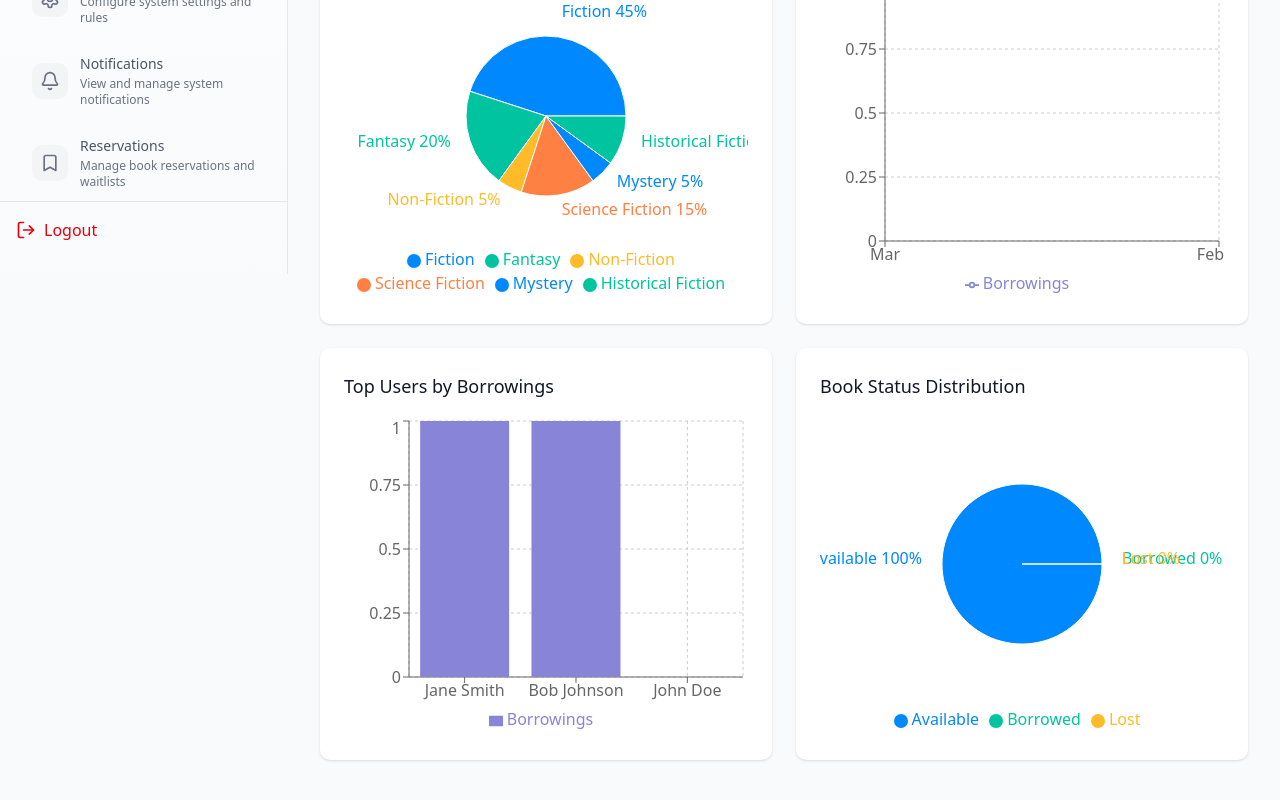
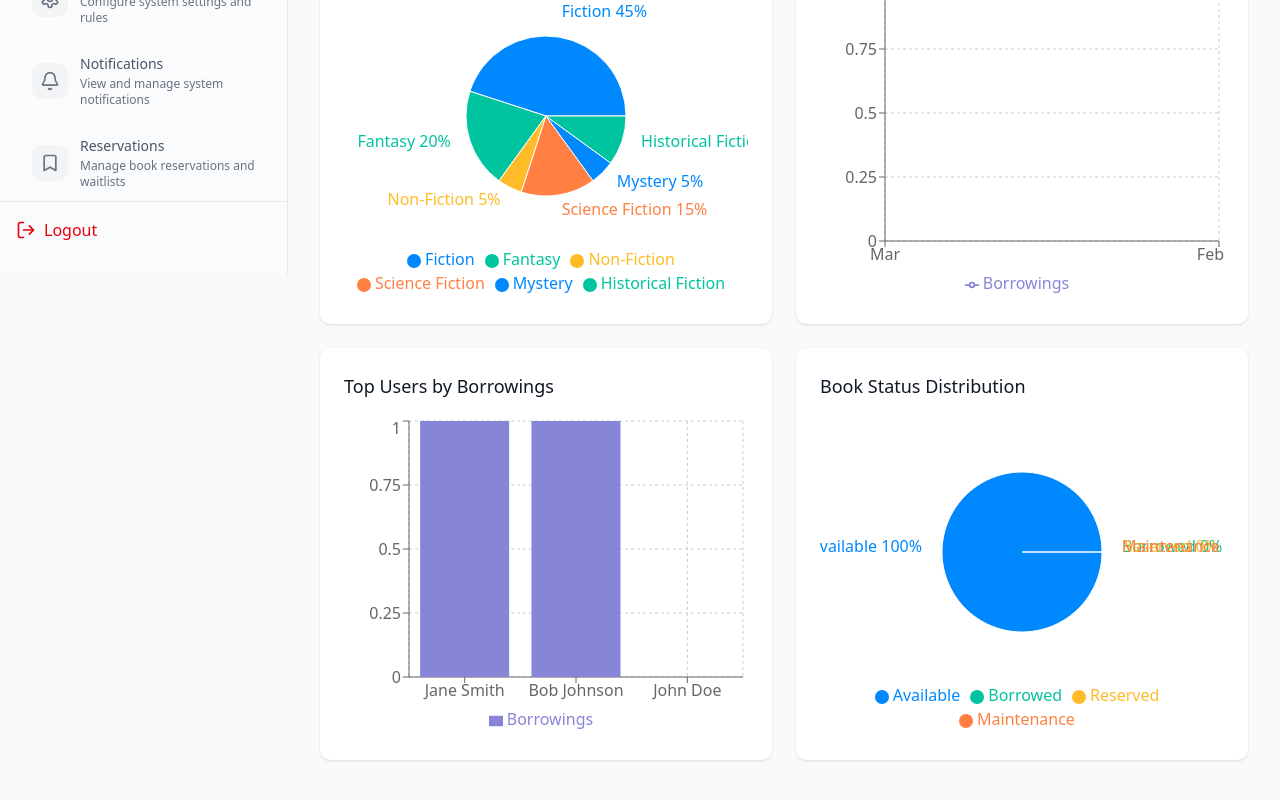
Before and after one commit to darkkphoenyx/LMS, a React (Vite) app: page /admin/reports in a window 1280 px wide. Shown: the part 526-1326 px from the top of the page. Built offline with nearby package versions, Linux system fonts and the light colour scheme.

Commit message:
resolved the build error

```diff
--- a/src/pages/admin/Reports.tsx
+++ b/src/pages/admin/Reports.tsx
@@ -171,7 +171,8 @@ export function Reports() {
                   data={[
                     { name: 'Available', value: books.filter(b => b.status === 'available').length },
                     { name: 'Borrowed', value: books.filter(b => b.status === 'borrowed').length },
-                    { name: 'Lost', value: books.filter(b => b.status === 'lost').length },
+                    { name: 'Reserved', value: books.filter(b => b.status === 'reserved').length },
+                    { name: 'Maintenance', value: books.filter(b => b.status === 'maintenance').length },
                   ]}
                   cx="50%"
                   cy="50%"
```
